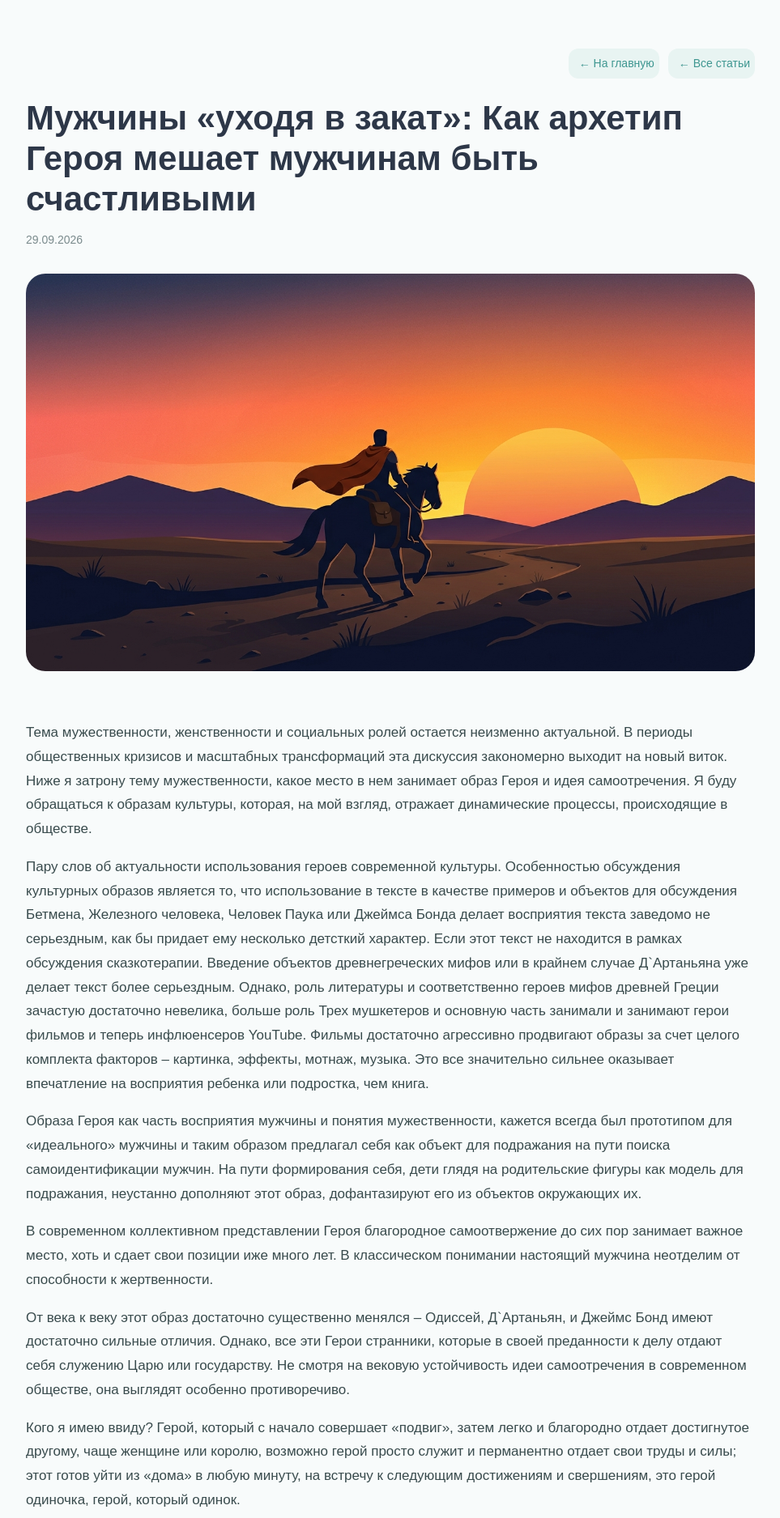
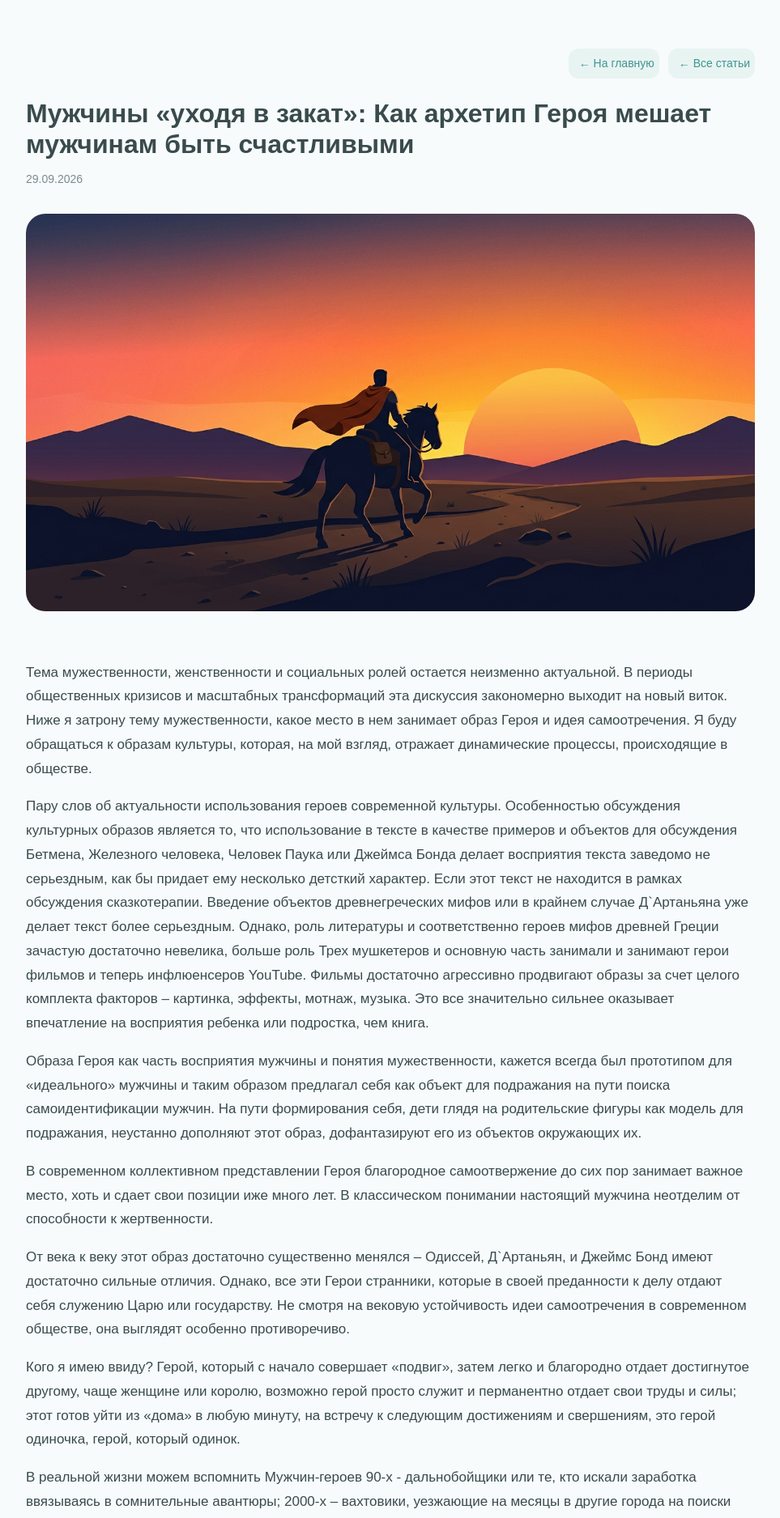
Before and after one commit to zerbe25-gif/zerbe25-gif.github.io, a Jekyll site: the page built from _posts/2026-09-29-muzhchiny-ukhodya-v-zakat.md, in a window 1280 px wide. Shown: the top 1875 px of the page at 81% size, without its empty margins (158-1121 px from the left). Built offline with Jekyll 4.4.1, drawn with Linux system fonts in a browser that asks for light colours.

Commit message:
Update post.html

```diff
--- a/_layouts/post.html
+++ b/_layouts/post.html
@@ -39,7 +39,7 @@
 
     h1 {
       margin: 0 0 12px;
-      color: #2D3748;
+      color: #2C5356
       font-size: 42px;
       line-height: 1.2;
     }
@@ -67,7 +67,7 @@
     .article-content h2 {
       margin-top: 45px;
       margin-bottom: 20px;
-      color: #2D3748;
+      color: #2C5356
       font-size: 28px;
     }
 
```
